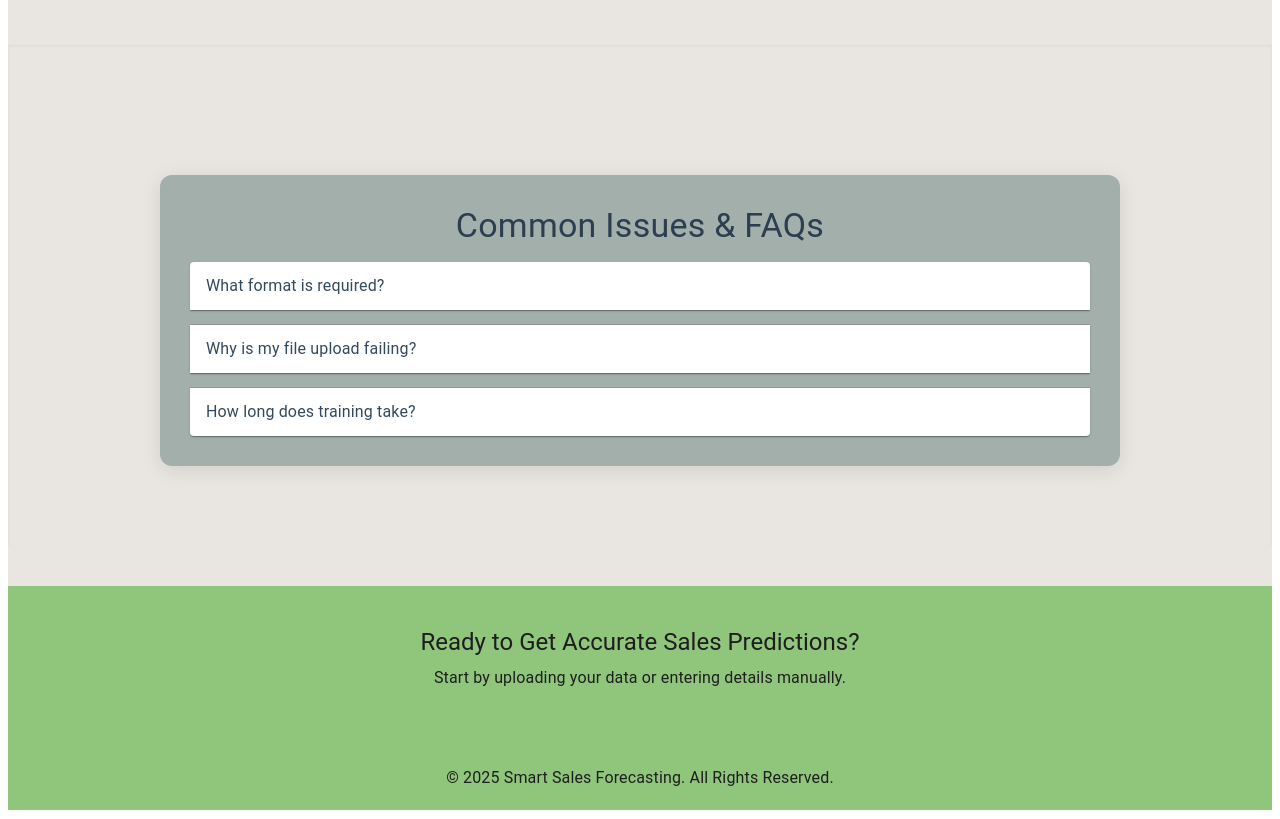
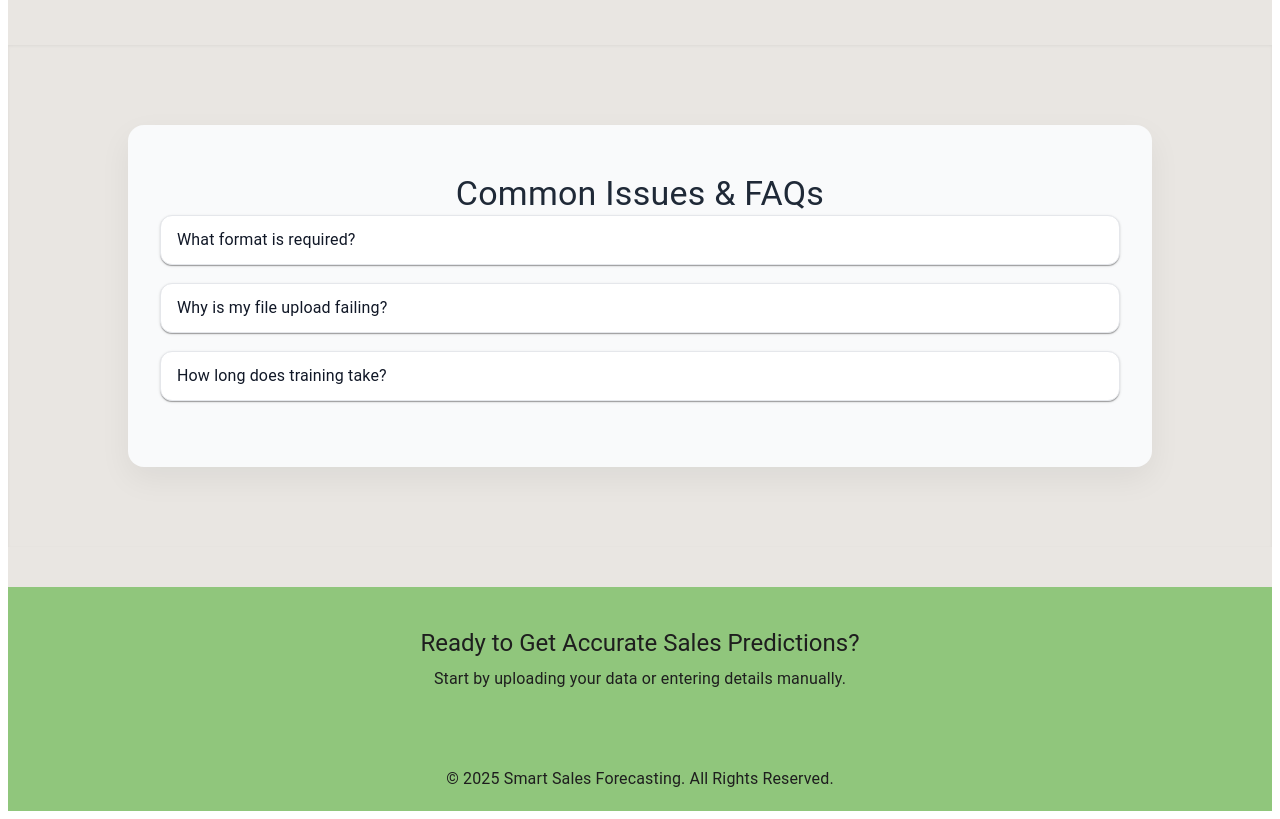
Before and after one commit to ArunPandyanVasam/sales-forecasting-frontend, a React (Vite) app: page /train/file in a window 1280 px wide. Shown: the part 2980-3799 px from the top of the page. Built offline with nearby package versions, Linux system fonts and the light colour scheme; some icons are missing.

Commit message:
FAQ styles made modern looking

```diff
--- a/src/components/FAQBox/FAQBox.module.css
+++ b/src/components/FAQBox/FAQBox.module.css
@@ -1,63 +1,68 @@
-/* Styling the FAQ section */
 .faqContainer {
-    padding: 30px;
-    border-radius: 12px;
-    box-shadow: 0 4px 20px rgba(0, 0, 0, 0.1);
-    margin-top: 50px;
-    text-align: center;
-    max-width: 900px;
-    margin-left: auto;
-    margin-right: auto;
-    background-color: rgb(163, 175, 171);
+  padding: 48px 32px;
+  border-radius: 16px;
+  background-color: #f9fafb;
+  box-shadow: 0 12px 32px rgba(0, 0, 0, 0.06);
+  max-width: 960px;
+  margin: auto;
+  text-align: left;
 }
 
 .title {
-    font-size: 2rem;
-    font-weight: 600;
-    color: #2c3e50; /* Dark color */
-    margin-bottom: 30px;
+  font-size: 2.25rem;
+  font-weight: 700;
+  color: #1f2937;
+  margin-bottom: 36px;
+  text-align: center;
 }
 
+/* FAQ Item Container */
 .accordionItem {
-    margin-top: 15px;
-    border-radius: 10px;
-    box-shadow: 0 2px 10px rgba(0, 0, 0, 0.1);
+  margin-bottom: 18px;
+  border-radius: 12px !important;
+  overflow: hidden;
+  border: 1px solid #e5e7eb;
+  transition: all 0.3s ease;
 }
 
+/* Accordion Summary Styling */
 .MuiAccordionSummary-root {
-    background-color: #f4f6f9;
-    border-radius: 8px;
+  background-color: #ffffff;
+  padding: 18px 24px;
+  transition: background-color 0.3s ease;
 }
 
 .MuiAccordionSummary-root:hover {
-    background-color: #e1e9f1;
+  background-color: #f3f4f6;
 }
 
-  .question {
-    font-weight: 600;
-    font-size: 1.2rem;
-    color: #34495e;
-  }
-
-  .MuiAccordionDetails-root {
-    font-size: 1.1rem;
-    color: #7f8c8d;
-    line-height: 1.6;
-  }
-
-  .answer {
-    font-size: 1rem;
-    color: #7f8c8d;
-  }
-
-  .MuiAccordionDetails-root p {
-    margin-bottom: 0;
-  }
-
+/* Icon in Accordion Summary */
 .MuiAccordionSummary-expandIcon {
-    color: #2c3e50;
+  color: #374151;
+  transition: color 0.3s ease;
 }
 
 .MuiAccordionSummary-expandIcon:hover {
-    color: #34495e;
+  color: #1f2937;
 }
+
+/* Question Styling */
+.question {
+  font-weight: 600;
+  font-size: 1.125rem;
+  color: #111827;
+}
+
+/* Accordion Detail Styling */
+.MuiAccordionDetails-root {
+  background-color: #f9fafb;
+  padding: 20px 24px;
+  border-top: 1px solid #e5e7eb;
+}
+
+/* Answer Text */
+.answer {
+  font-size: 1rem;
+  color: #4b5563;
+  line-height: 1.6;
+}
```
Lines whose indentation alone changed are shown as unchanged.
